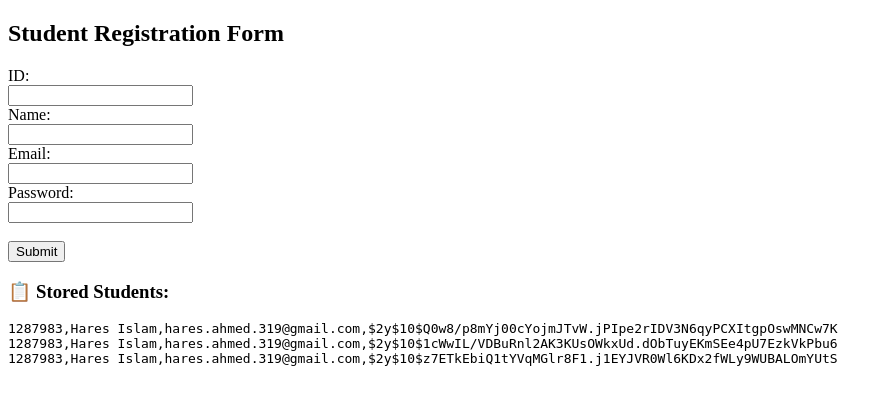
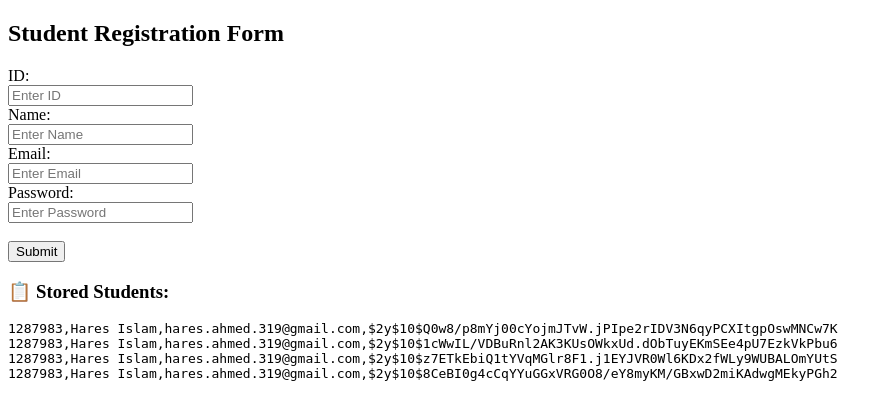
Before and after one commit to hiclassic/php-all, a PHP site: page / in a window 1280 px wide. Shown: the top 420 px of the page, without its empty margins (0-893 px from the left). Run offline with PHP 8.4, Linux system fonts and the light colour scheme.

Commit message:
form update

```diff
--- a/student_form/data.txt
+++ b/student_form/data.txt
@@ -1,3 +1,4 @@
 1287983,Hares Islam,hares.ahmed.319@gmail.com,$2y$10$Q0w8/p8mYj00cYojmJTvW.jPIpe2rIDV3N6qyPCXItgpOswMNCw7K
 1287983,Hares Islam,hares.ahmed.319@gmail.com,$2y$10$1cWwIL/VDBuRnl2AK3KUsOWkxUd.dObTuyEKmSEe4pU7EzkVkPbu6
 1287983,Hares Islam,hares.ahmed.319@gmail.com,$2y$10$z7ETkEbiQ1tYVqMGlr8F1.j1EYJVR0Wl6KDx2fWLy9WUBALOmYUtS
+1287983,Hares Islam,hares.ahmed.319@gmail.com,$2y$10$8CeBI0g4cCqYYuGGxVRG0O8/eY8myKM/GBxwD2miKAdwgMEkyPGh2
--- a/student_form/index.php
+++ b/student_form/index.php
@@ -33,16 +33,16 @@ if ($_SERVER['REQUEST_METHOD'] === 'POST') {
 
     <form method="POST" action="">
         <label>ID:</label><br>
-        <input type="text" name="id" required><br>
+        <input type="text" name="id" placeholder="Enter ID" required><br>
 
         <label>Name:</label><br>
-        <input type="text" name="name" required><br>
+        <input type="text" name="name" placeholder="Enter Name" required><br>
 
         <label>Email:</label><br>
-        <input type="email" name="email" required><br>
+        <input type="email" name="email" placeholder="Enter Email" required><br>
 
         <label>Password:</label><br>
-        <input type="password" name="password" required><br><br>
+        <input type="password" name="password" placeholder="Enter Password" required><br><br>
 
         <input type="submit" value="Submit">
     </form>
```
